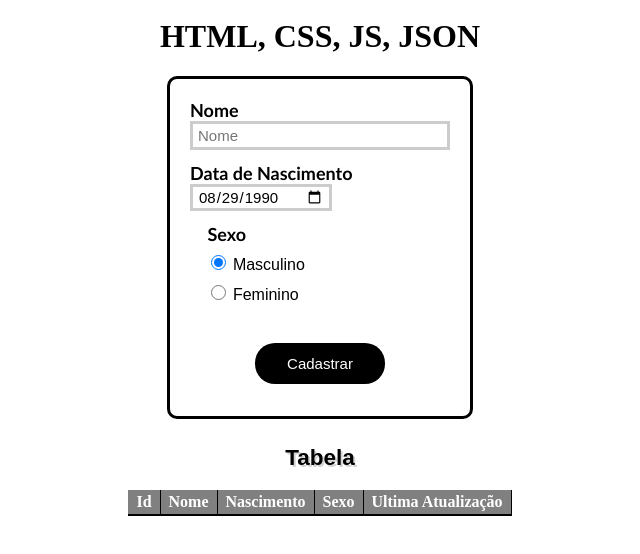
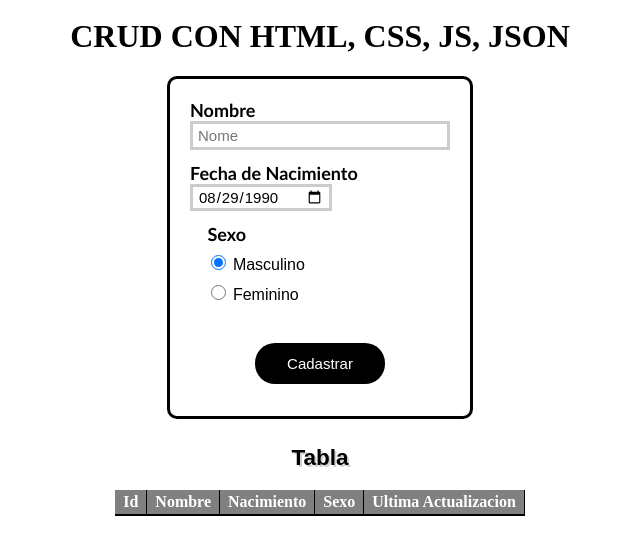
Before and after one commit to Dhamar7-Torres/santi, a plain HTML site: page index.html in a window 1280 px wide. Shown: the whole page, without its empty margins (320-960 px from the left). Drawn offline with Linux system fonts and the light colour scheme.

Commit message:
Mi pagina

```diff
--- a/index.html
+++ b/index.html
@@ -1,7 +1,7 @@
 <!DOCTYPE html">
 <html lang="pt-br">
 <head>
-	<title>CRUD JS</title>
+	<title>CRUD SANTIAGO MORALES LÓPEZ 212H17016</title>
 	<meta charset="utf-8"/>
 	<link rel="stylesheet" type="text/css" href="styles.css" />
 
@@ -10,13 +10,13 @@
 
 <body>
 	<div class="all">
-		<h1 class="title">HTML, CSS, JS, JSON</h1>
+		<h1 class="title">CRUD CON HTML, CSS, JS, JSON</h1>
 		<div class="center-fixed">
 			<form id="frmCadastro">
-				<label for="txtNome">Nome</label><br>
+				<label for="txtNome">Nombre</label><br>
 				<input type="text" id="txtNome" placeholder="Nome"><br>
 
-				<label for="dtpDataNascimento">Data de Nascimento</label><br>
+				<label for="dtpDataNascimento">Fecha de Nacimiento</label><br>
 				<input type="date" id="dtpDataNascimento" value="1990-08-29" required>
 
 				<fieldset>
@@ -32,14 +32,14 @@
 			</form>
 		</div>
 		<table>
-			<caption><h2>Tabela</h2></caption>
+			<caption><h2>Tabla</h2></caption>
 			<thead>
 				<tr>
 					<th>Id</th>
-					<th>Nome</th>
-					<th>Nascimento</th>
+					<th>Nombre</th>
+					<th>Nacimiento</th>
 					<th>Sexo</th>
-					<th>Ultima Atualização</th>
+					<th>Ultima Actualizacion</th>
 				</tr>
 			</thead>
 			<tbody id="tbodyResultados"></tbody>
```
